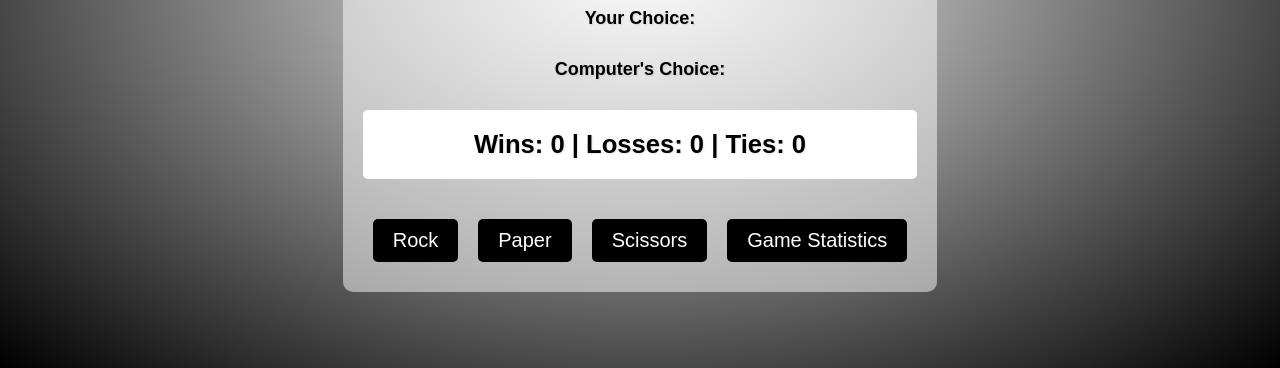
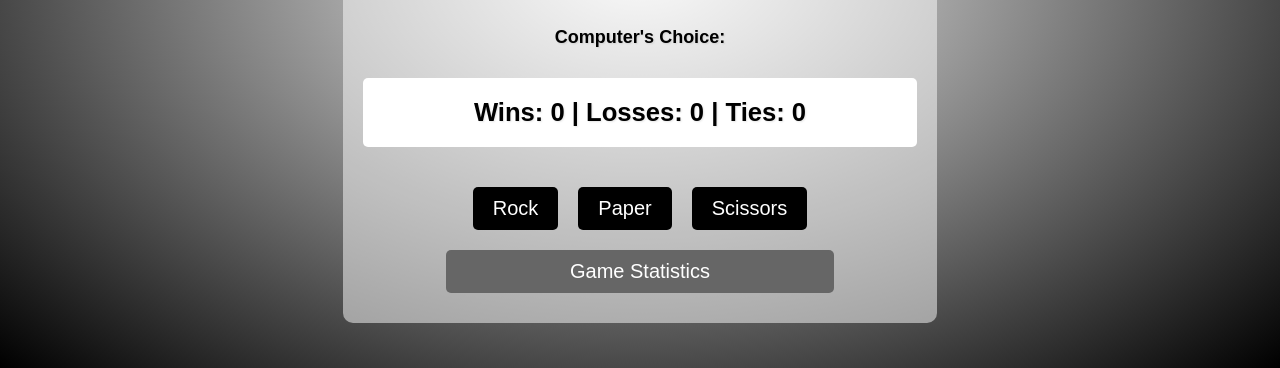
Before and after one commit to risyaalex/JavaScript-Rock-Paper-Scissors-Game, a plain HTML site: page index.html in a window 1280 px wide. Shown: the part 432-800 px from the top of the page. Drawn offline with Linux system fonts and the light colour scheme.

Commit message:
adding button:last-child style

```diff
--- a/style.css
+++ b/style.css
@@ -58,6 +58,12 @@ p {
     flex-wrap: wrap;
 }
 
+.buttons button:last-child {
+    width: 70%;
+    margin-top: 10px;
+    background-color: #666;
+}
+
 #game-stats {
     font-weight: bold;
     font-size: 1.6rem;
```
